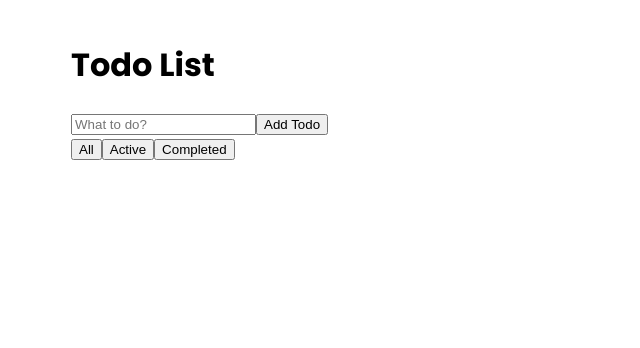
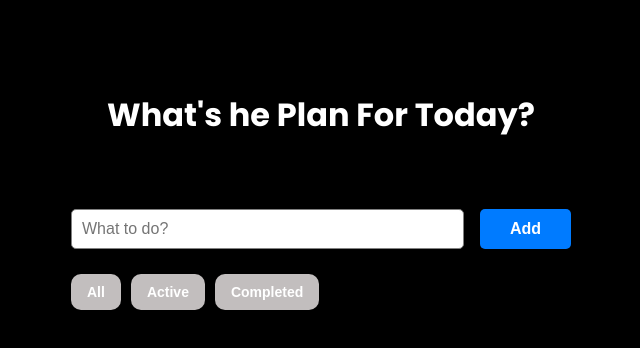
Before and after one commit to nurulistikaa/Todo-List-React-Redux, a React (Vite) app: page / in a window 1280 px wide. Shown: the top 348 px of the page, without its empty margins (319-959 px from the left). Built offline with nearby package versions, Linux system fonts and the light colour scheme.

Commit message:
edit judul h1, button todo add dan styling css

```diff
--- a/src/App.jsx
+++ b/src/App.jsx
@@ -6,7 +6,7 @@ function App() {
 
   return (
     <div className="container">
-      <h1>Todo List</h1>
+      <h1>What's he Plan For Today?</h1>
       <TodoForm />
       <TodoStatusFilter />
       <TodoList />
--- a/src/components/TodoForm.jsx
+++ b/src/components/TodoForm.jsx
@@ -23,7 +23,7 @@ function TodoForm() {
         value={text}
         onChange={(e) => setText(e.target.value)}
       />
-      <button type="submit" className='todo-button'>Add Todo</button>
+      <button type="submit" className='todo-button'>Add</button>
     </form>
   );
 }
--- a/src/index.css
+++ b/src/index.css
@@ -4,10 +4,95 @@ body {
   margin: 0;
   padding: 0;
   font-family: 'Poppins';
+  background-color: #000;
 }
 
 .container {
   max-width: 500px;
-  margin: 0 auto;
+  margin: 50px auto;
   padding: 20px;
 }
+
+h1 {
+  text-align: center;
+  margin-bottom: 70px;
+  font-size: 32px;
+  font-weight: bold;
+  color: #fff;
+}
+
+.todo-form {
+  display: flex;
+  margin-bottom: 25px;
+  width: 100%;
+}
+
+.todo-input {
+  flex-grow: 1;
+  padding: 10px;
+  font-size: 16px;
+  border-radius: 5px;
+  border: 1px solid gray;
+  outline: none;
+}
+
+.todo-button {
+  margin-left: 16px;
+  padding: 10px 30px;
+  font-size: 16px;
+  background-color: #007bff;
+  border: none;
+  color: #fff;
+  cursor: pointer;
+  border-radius: 5px;
+  font-weight: bold;
+}
+
+.todo-button:hover {
+  background-color: #0056b3;
+}
+
+.filter-container {
+  display: flex;
+  justify-content: flex-start;
+}
+
+.filter-button {
+  padding: 10px 16px;
+  margin-right: 10px;
+  font-size: 14px;
+  background-color: #c2bebe;
+  border: none;
+  border-radius: 10px;
+  color: white;
+  font-weight: bold;
+  cursor: pointer;
+  transition: all .30s ease;
+}
+
+.filter-button:active,
+.filter-button:focus {
+  background-color: #007bff;
+}
+
+.todo-list {
+  display: grid;
+  list-style-type: none;
+  padding: 0;
+  margin-top: 25px;
+  margin-bottom: 25px;
+  gap: 15px;
+}
+
+.todo-item {
+  display: flex;
+  align-items: center;
+  justify-content: space-between;
+  flex-grow: 1;
+  text-align: left;
+  margin-bottom: 10px;
+  padding: 10px;
+  font-size: 16px;
+  background-color: #f4f4f4;
+  border-radius: 5px;
+}
```
